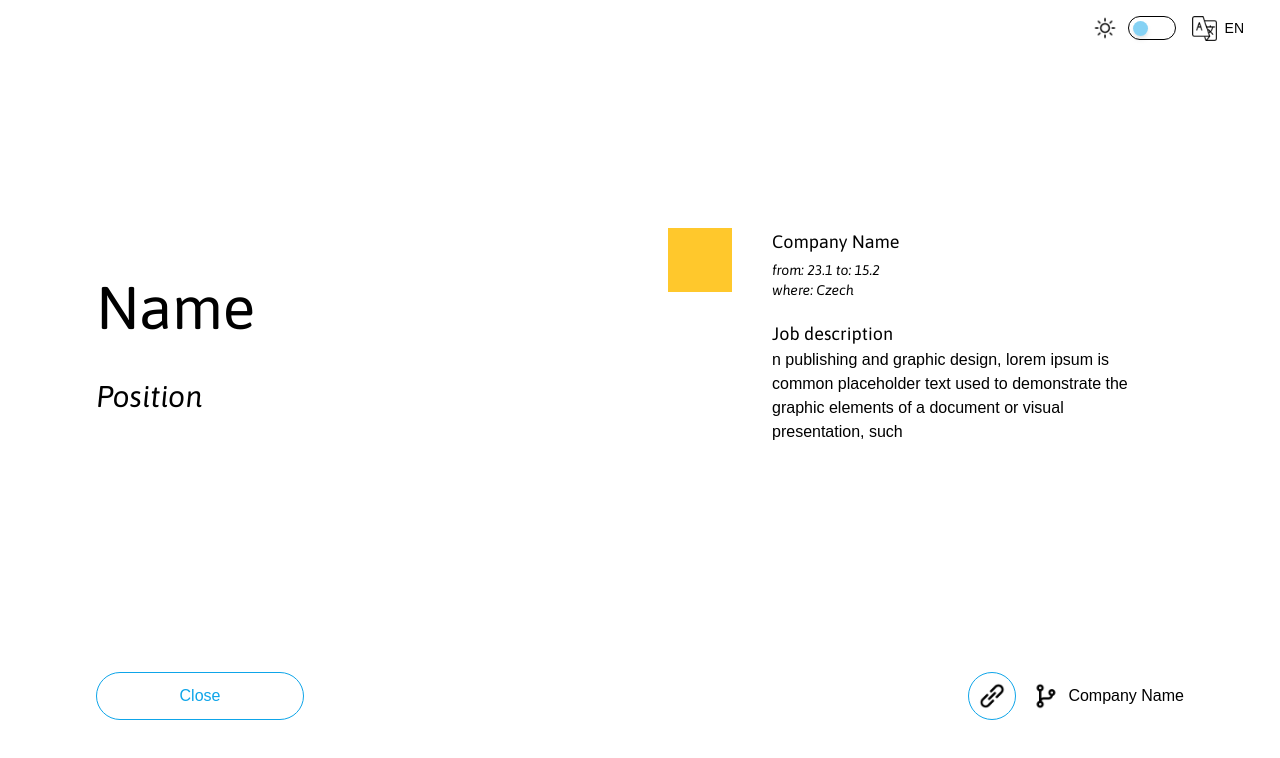
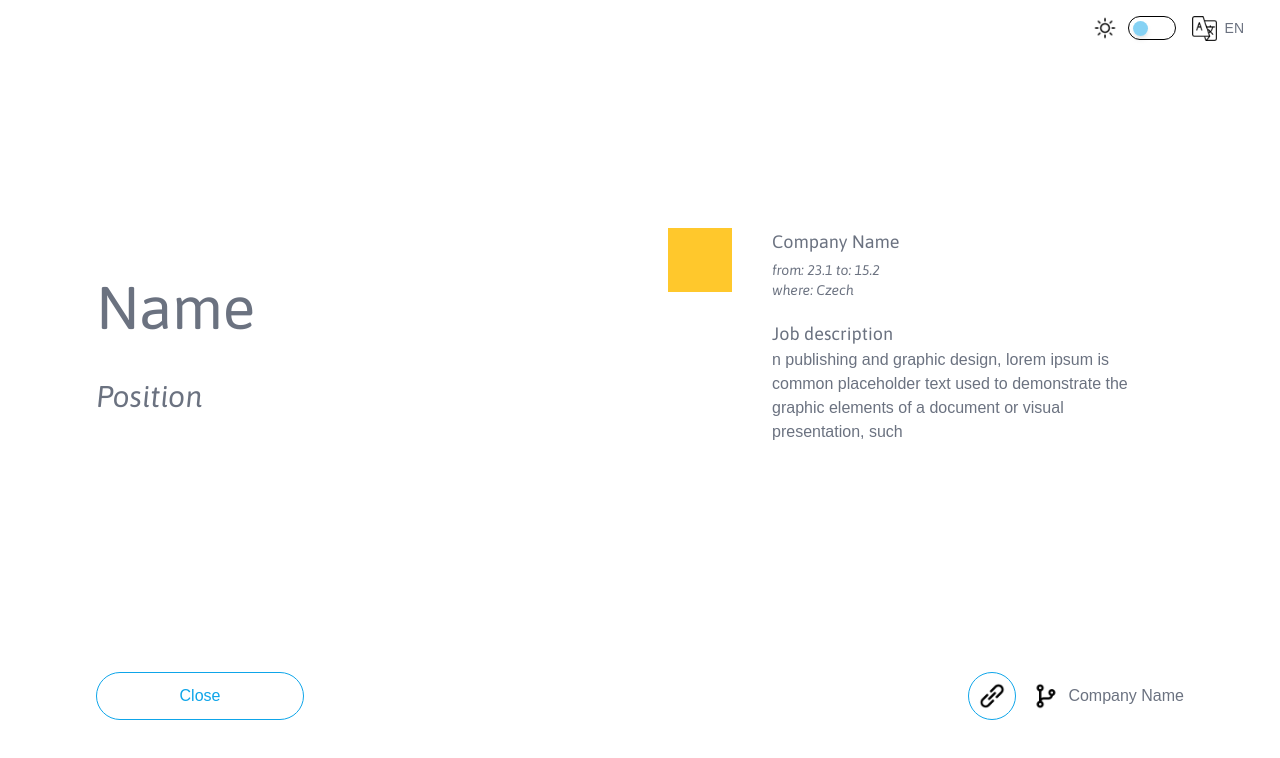
Before and after one commit to mikekubn/self-page, a Next.js app: page /experience/1 in a window 1280 px wide. Shown: the top 758 px of the page. Built offline with nearby package versions, Linux system fonts and the light colour scheme.

Commit message:
add: motion div

```diff
--- /dev/null
+++ b/src/components/Motions/MotionDiv/index.tsx
@@ -0,0 +1,21 @@
+import React from 'react';
+import { motion } from 'framer-motion';
+
+const MotionDiv = ({ children }: { children: React.ReactNode }): React.ReactElement => (
+  <motion.div
+    initial={{ y: '-100vh', opacity: 0 }}
+    animate={{
+      y: '0vh',
+      opacity: 1,
+      transition: {
+        duration: 1, type: 'tween',
+      },
+    }}
+    exit={{ y: '100vh', opacity: 0 }}
+    className="flex flex-1"
+  >
+    {children}
+  </motion.div>
+);
+
+export default MotionDiv;
--- a/src/components/ToggleButton/index.tsx
+++ b/src/components/ToggleButton/index.tsx
@@ -16,7 +16,7 @@ const ToggleButton = ({ value, callback }: IToggleButton): React.ReactElement =>
       className="appearance-none sr-only peer"
     />
     <section
-      className="flex w-12 h-6 p-1 bg-transparent border rounded-full shrink-0 duration-500 ease-in-out peer-checked:bg-transparent after:w-[15px] after:h-[15px] after:bg-sky500/50 after:rounded-full after:shadow-md after:duration-500 peer-checked:after:translate-x-6"
+      className="flex w-12 h-6 p-1 text-black bg-transparent border rounded-full shrink-0 duration-500 ease-in-out peer-checked:bg-transparent after:w-[15px] after:h-[15px] after:bg-sky500/50 after:rounded-full after:shadow-md after:duration-500 peer-checked:after:translate-x-6"
     />
   </label>
 );
--- a/src/pages/_document.tsx
+++ b/src/pages/_document.tsx
@@ -5,9 +5,9 @@ import Document, {
 export default class MyDocument extends Document {
   render() {
     return (
-      <Html lang="en">
+      <Html lang="en" className="scroll-smooth">
         <Head />
-        <body className="h-full bg-white dark:bg-gray-dark ease-in-out duration-700">
+        <body className="h-full bg-white dark:bg-gray900 ease-in-out duration-700 text-gray500">
           <Main />
           <NextScript />
         </body>
--- a/src/pages/experience/[experienceId].tsx
+++ b/src/pages/experience/[experienceId].tsx
@@ -6,10 +6,12 @@ import { theme } from 'tailwind.config';
 import Link from 'next/link';
 import Image from 'next/image';
 import Head from 'next/head';
+import { motion } from 'framer-motion';
 import { useThemeProvider } from '@/provider/ThemeProvider';
 import Name from '@/components/Name';
 import JobContent from '@/components/JobContent';
 import { useNotificationProvider } from '@/provider/NotificationProvider';
+import MotionDiv from '@/components/Motions/MotionDiv';
 
 interface ITaskId {
   experienceId: string,
@@ -22,6 +24,7 @@ const JobDescriptionPage = ({ experienceId }: ITaskId): React.ReactElement => {
   const { state: darkMode } = useThemeProvider();
   const description: IJob | undefined = jobs_lan_en.find((job) => job.id === experienceId);
   const { dispatch } = useNotificationProvider();
+  const [close, setClose] = React.useState(false);
 
   const copy = async () => {
     try {
@@ -29,7 +32,6 @@ const JobDescriptionPage = ({ experienceId }: ITaskId): React.ReactElement => {
       dispatch({ visible: true, status: 'success', note: 'Copied success.' });
     } catch (e) {
       dispatch({ visible: true, status: 'error', note: 'Copied failed.' });
-      console.error(e);
     }
   };
 
@@ -46,7 +48,9 @@ const JobDescriptionPage = ({ experienceId }: ITaskId): React.ReactElement => {
       </Head>
       <Modal
         isOpen // The modal should always be shown on page load, it is the 'page'
-        onRequestClose={() => router.push('/')}
+        onRequestClose={() => {
+          router.push('/');
+        }}
         contentLabel="JobDescriptionPage modal"
         style={{
           overlay: {
@@ -61,13 +65,14 @@ const JobDescriptionPage = ({ experienceId }: ITaskId): React.ReactElement => {
             border: '0px',
             borderRadius: '0px',
             position: 'revert',
-            background: `${darkMode ? `${theme.colors['gray-dark']}` : `${theme.colors.white}`}`,
+            background: `${darkMode ? `${theme.colors.gray900}` : `${theme.colors.white}`}`,
           },
         }}
       >
         {
           description
             ? (
+              <MotionDiv>
                 <div className="flex flex-row flex-1 p-24 pt-0 pb-20">
                   <div className="flex flex-col flex-1">
                     <Name />
@@ -92,6 +97,7 @@ const JobDescriptionPage = ({ experienceId }: ITaskId): React.ReactElement => {
                     </div>
                   </div>
                 </div>
+              </MotionDiv>
             )
             // TODO fix not found page
             : <div>Sorry not found!</div>
--- a/src/pages/index.tsx
+++ b/src/pages/index.tsx
@@ -3,6 +3,7 @@ import type { NextPage } from 'next';
 import Head from 'next/head';
 import HomeSection from '@/components/Sections/HomeSection';
 import ContactSection from '@/components/Sections/ContactSection';
+import MotionDiv from '@/components/Motions/MotionDiv';
 
 const Home: NextPage = (): React.ReactElement => (
   <>
@@ -12,11 +13,14 @@ const Home: NextPage = (): React.ReactElement => (
       <link rel="icon" href="/favicon.png" />
     </Head>
     <section className="flex h-screen p-24 pt-0 pb-20">
-      <HomeSection />
+      <MotionDiv>
+        <HomeSection />
+      </MotionDiv>
     </section>
     <section className="flex h-screen p-24 pb-20">
       <ContactSection />
     </section>
   </>
 );
+
 export default Home;
--- a/tailwind.config.js
+++ b/tailwind.config.js
@@ -15,9 +15,9 @@ module.exports = {
     },
     colors: {
       transparent: 'transparent',
+      black: '#000000',
       slate50: '#f8fafc',
       slate900: '#0f172a',
-      gray900: '#111827',
       blue: '#1fb6ff',
       purple: '#7e5bef',
       pink: '#ff49db',
@@ -25,9 +25,12 @@ module.exports = {
       green: '#13ce66',
       yellow: '#ffc82c',
       white: '#ffffff',
-      'gray-dark': '#273444',
       gray: '#8492a6',
       gray100: '#f3f4f6',
+      gray500: '#6b7280',
+      gray600: '#4b5563',
+      gray700: '#374151',
+      gray900: '#111827',
       sky300: '#7dd3fc',
       sky500: '#0ea5e9',
     },
```
Lines whose indentation alone changed are shown as unchanged.
